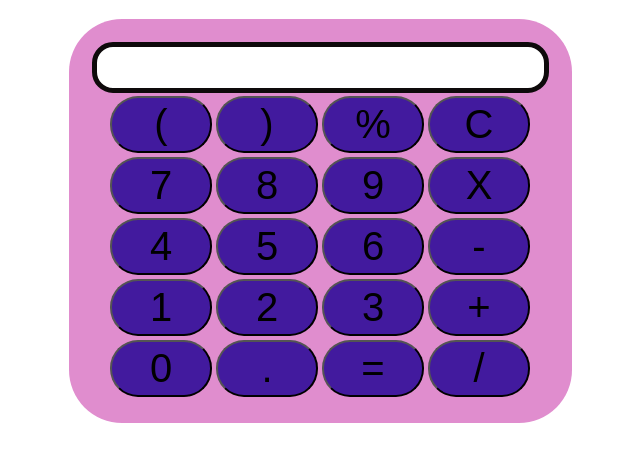
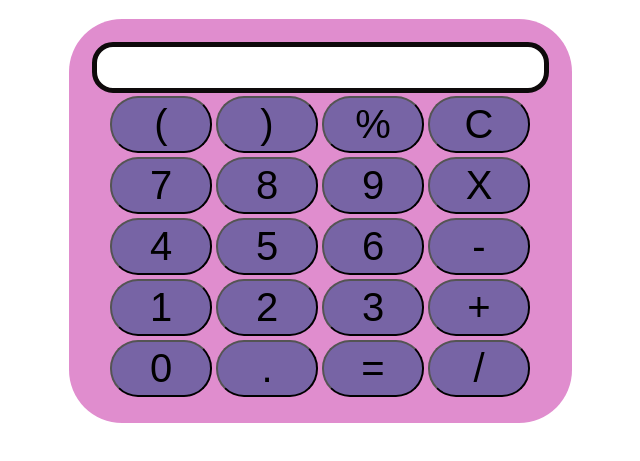
Before and after one commit to AnishaRoy1/calculator, a plain HTML site: page index.html in a window 1280 px wide. Shown: the part 61-522 px from the top of the page, without its empty margins (320-960 px from the left). Drawn offline with Linux system fonts and the light colour scheme.

Commit message:
Update style.css

```diff
--- a/style.css
+++ b/style.css
@@ -12,7 +12,7 @@ input{
 }
 button{
     font-size: 40px;
-    background:rgb(66, 26, 158);
+    background:rgb(119, 100, 165);
     width: 102px;
     height: 57px;
     border-radius: 28px;
```
